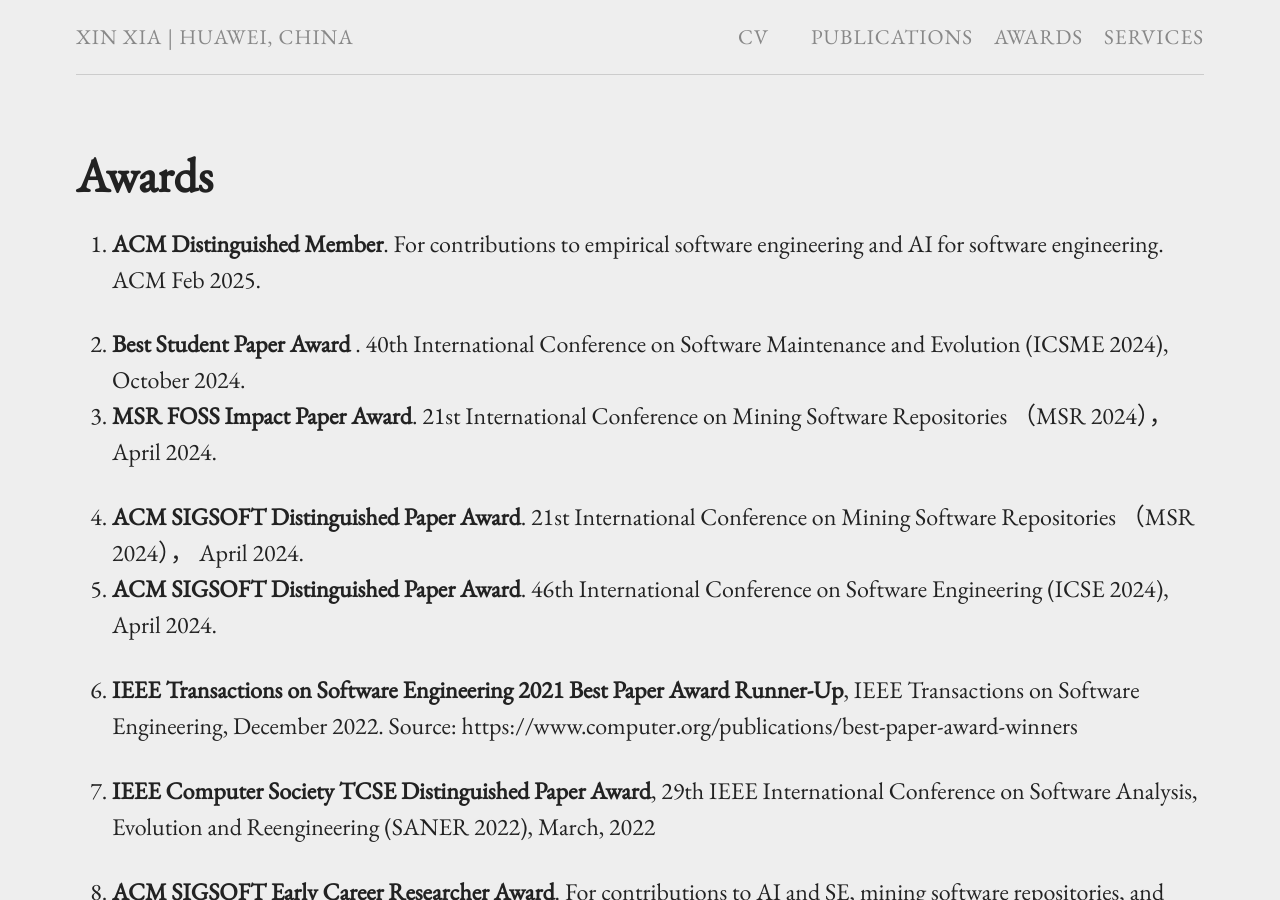
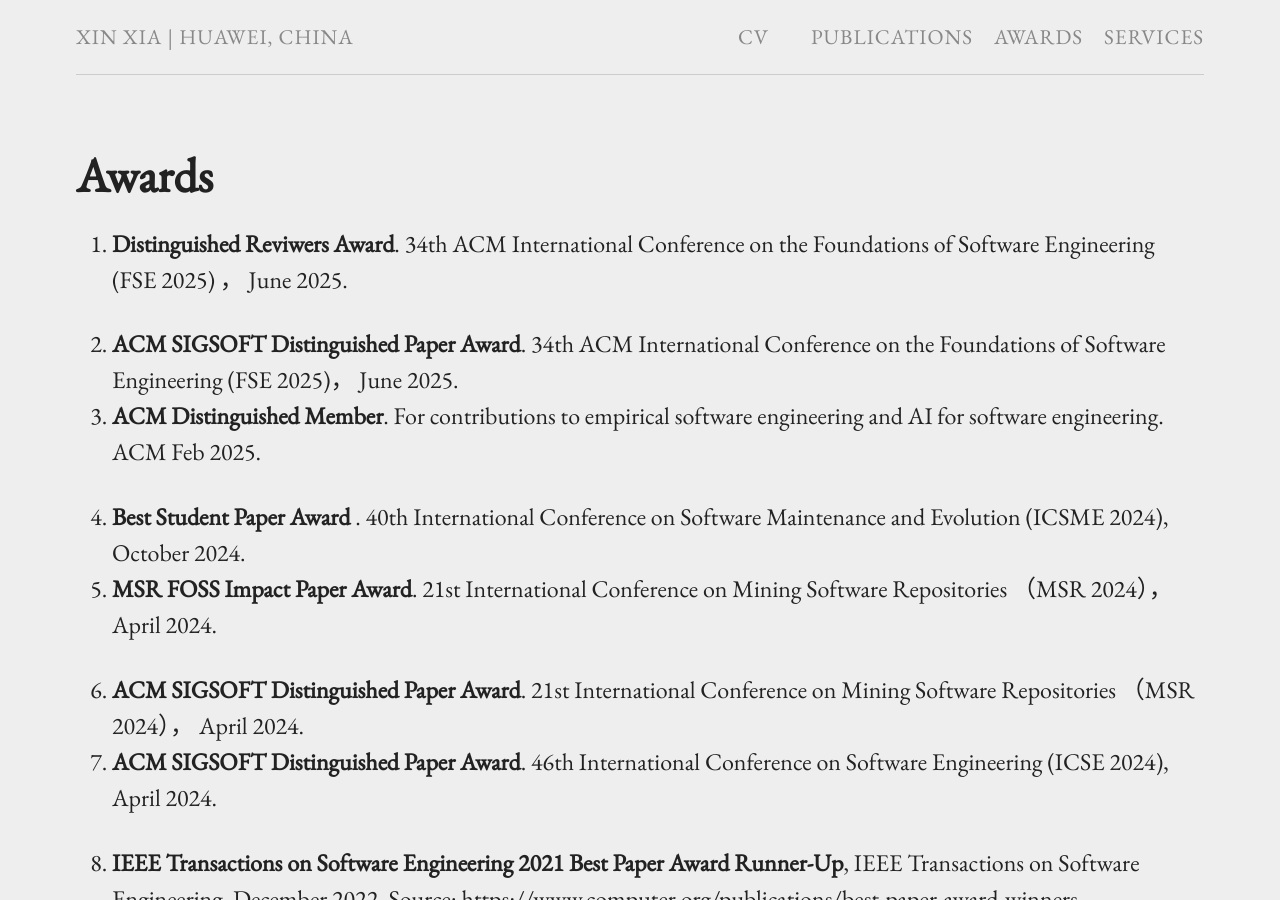
Before and after one commit to xin-xia/xin-xia.github.io, a Jekyll site: the page built from awards.md, in a window 1280 px wide and 900 px high. Built offline with Jekyll 4.4.1, drawn with Linux system fonts in a browser that asks for light colours.

Commit message:
Update awards.md

```diff
--- a/awards.md
+++ b/awards.md
@@ -3,6 +3,9 @@ layout: page
 title: Awards
 permalink: /awards/
 ---
+27.  <strong>  Distinguished Reviwers Award</strong>. 34th ACM International Conference on the Foundations of Software Engineering (FSE 2025) ， June 2025. <br />
+
+26. <strong>ACM SIGSOFT Distinguished Paper Award</strong>. 34th ACM International Conference on the Foundations of Software Engineering (FSE 2025)， June 2025. <br />
 25.  <strong>ACM Distinguished Member</strong>. For contributions to empirical software engineering and AI for software engineering. ACM Feb 2025. <br />
 
 24.  <strong> Best Student Paper Award </strong>. 40th International Conference on Software Maintenance and Evolution (ICSME 2024), October 2024.  <br />
```
